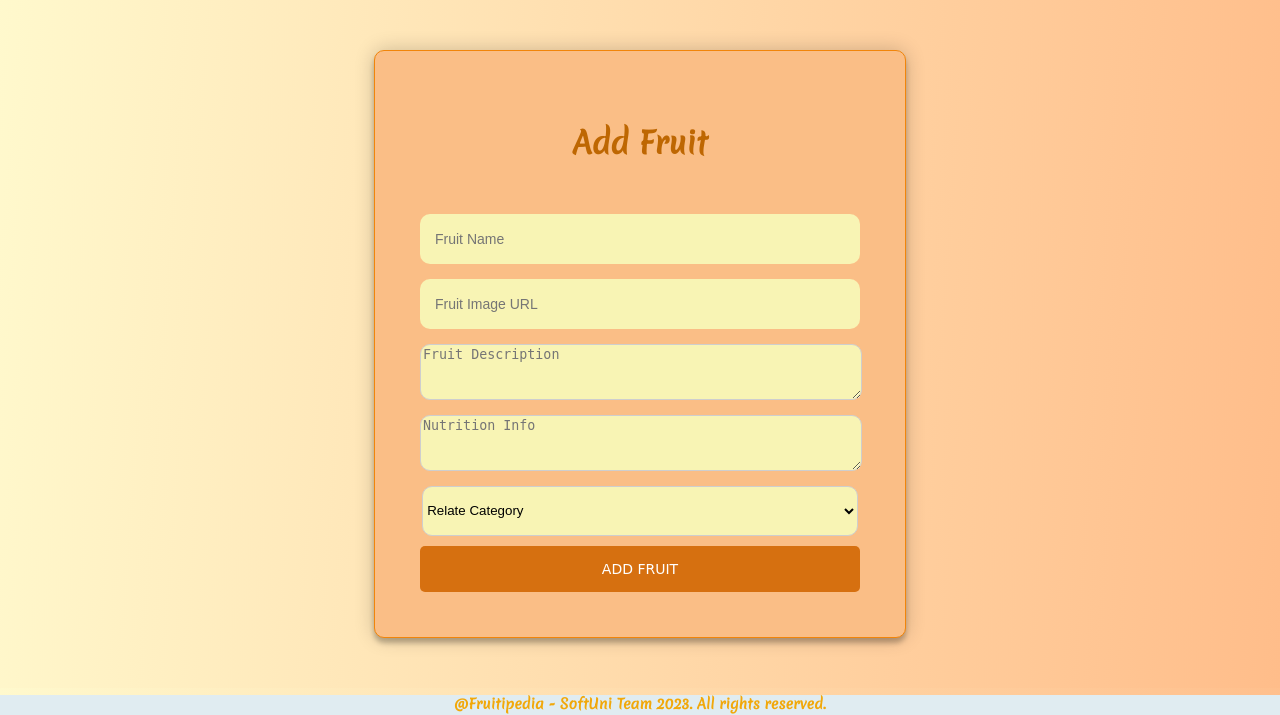
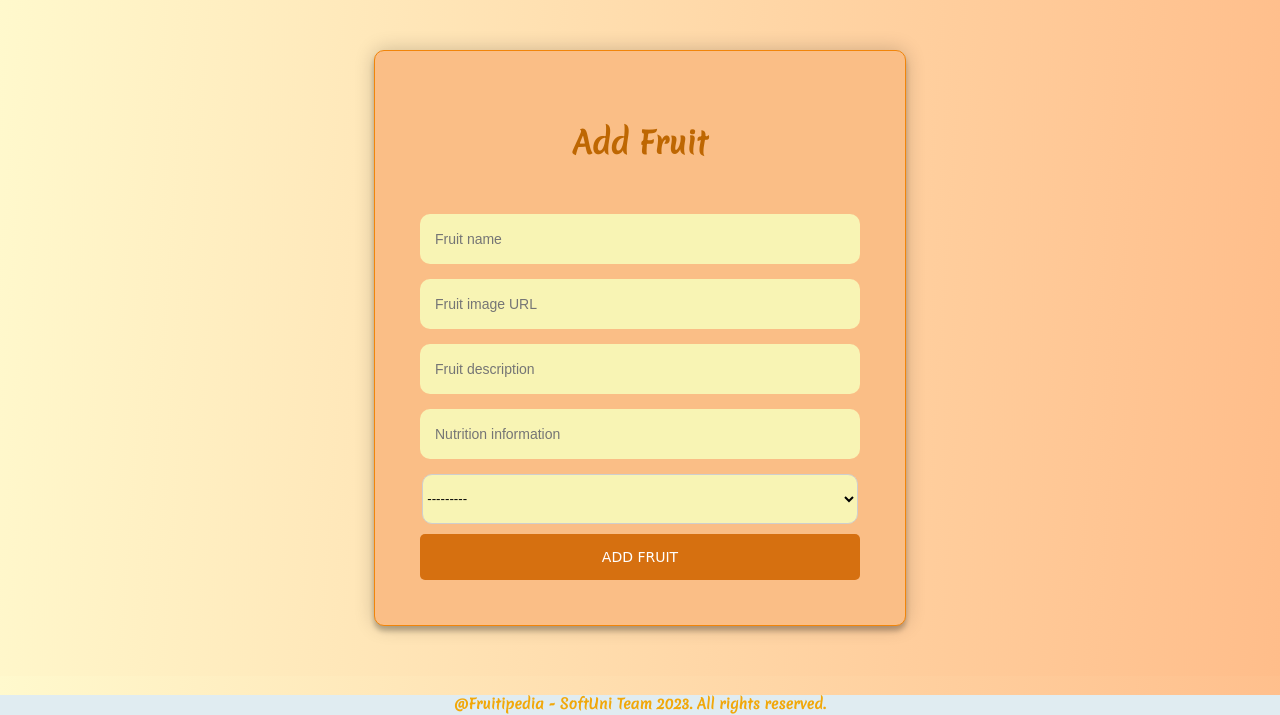
Before and after one commit to Yaneww11/FruitipediaApp, a Django app: page /create-fruit in a window 1280 px wide. Shown: the part 85-800 px from the top of the page. Run offline with Django 5.2, Linux system fonts and the light colour scheme; data that the repository does not hold is empty.

Commit message:
Improve create-fruit.html

```diff
--- a/FruitipediaApp/fruits/forms.py
+++ b/FruitipediaApp/fruits/forms.py
@@ -1,6 +1,6 @@
 from django import forms
 
-from FruitipediaApp.fruits.models import Category
+from FruitipediaApp.fruits.models import Category, Fruit
 
 
 class CategoryBaseForm(forms.ModelForm):
@@ -17,3 +17,24 @@ class CategoryBaseForm(forms.ModelForm):
 
 class CategoryAddForm(CategoryBaseForm):
     pass
+
+
+class FruitBaseForm(forms.ModelForm):
+    class Meta:
+        model = Fruit
+        fields = '__all__'
+        widgets = {
+            'name': forms.TextInput(attrs={'placeholder': 'Fruit name'}),
+            'description': forms.TextInput(attrs={'placeholder': 'Fruit description'}),
+            'image_url': forms.URLInput(attrs={'placeholder': 'Fruit image URL'}),
+            'nutrition': forms.NumberInput(attrs={'placeholder': 'Nutrition information'}),
+        }
+
+    def __init__(self, *args, **kwargs):
+        super().__init__(*args, **kwargs)
+        for field in self.fields:
+            self.fields[field].label = ''
+
+
+class FruitCreateForm(FruitBaseForm):
+    pass
--- a/FruitipediaApp/fruits/models.py
+++ b/FruitipediaApp/fruits/models.py
@@ -10,6 +10,9 @@ class Category(models.Model):
         null=False,
         blank=False,
     )
+
+    def __str__(self):
+        return self.name
 
 
 class Fruit(models.Model):
@@ -44,3 +47,6 @@ class Fruit(models.Model):
         on_delete=models.CASCADE,
         null=True
     )
+
+    def __str__(self):
+        return self.name
--- a/FruitipediaApp/fruits/views.py
+++ b/FruitipediaApp/fruits/views.py
@@ -1,6 +1,6 @@
 from django.shortcuts import render, redirect
 
-from FruitipediaApp.fruits.forms import CategoryAddForm
+from FruitipediaApp.fruits.forms import CategoryAddForm, FruitCreateForm
 from FruitipediaApp.fruits.models import Fruit
 
 
@@ -20,7 +20,20 @@ def dashboard(request):
 
 
 def create_view(request):
-    return render(request, 'fruits/create-fruit.html')
+    if request.method == 'GET':
+        form = FruitCreateForm()
+    else:
+        form = FruitCreateForm(request.POST)
+        if form.is_valid():
+            form.save()
+
+            return redirect('dashboard')
+
+    context = {
+        'form': form,
+    }
+
+    return render(request, 'fruits/create-fruit.html', context)
 
 
 def edit_view(request, pk):
--- a/templates/fruits/create-fruit.html
+++ b/templates/fruits/create-fruit.html
@@ -6,39 +6,9 @@
 <section id="create">
     <div class="form">
         <h2>Add Fruit</h2>
-        <form class="create-form">
-            <input
-                    type="text"
-                    name="name"
-                    id="name"
-                    placeholder="Fruit Name"
-            />
-            <input
-                    type="text"
-                    name="imageUrl"
-                    id="Fruit-image"
-                    placeholder="Fruit Image URL"
-            />
-            <textarea
-                    id="fruit-description"
-                    name="description"
-                    placeholder="Fruit Description"
-                    rows="10"
-                    cols="50"
-            ></textarea>
-            <textarea
-                    id="fruit-nutrition"
-                    name="nutrition"
-                    placeholder="Nutrition Info"
-                    rows="10"
-                    cols="50"
-            ></textarea>
-            <select name="category" required="" id="id_category">
-                <option value="" selected="">Relate Category</option>
-
-                <option value="1">edible fruit</option>
-
-            </select>
+        <form class="create-form" method="post" action="{% url 'create_fruit' %}">
+            {{ form }}
+            {% csrf_token %}
             <button type="submit">Add Fruit</button>
         </form>
     </div>
```
